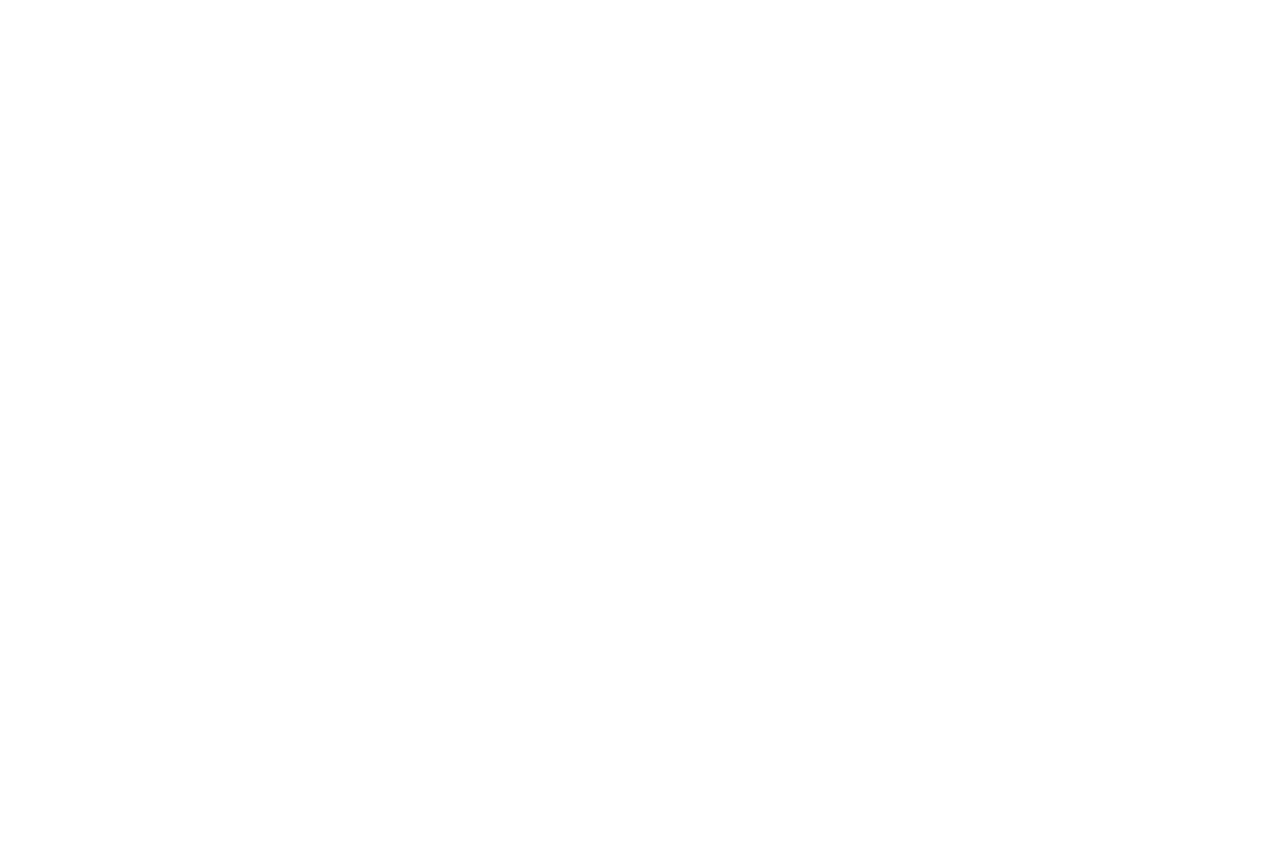
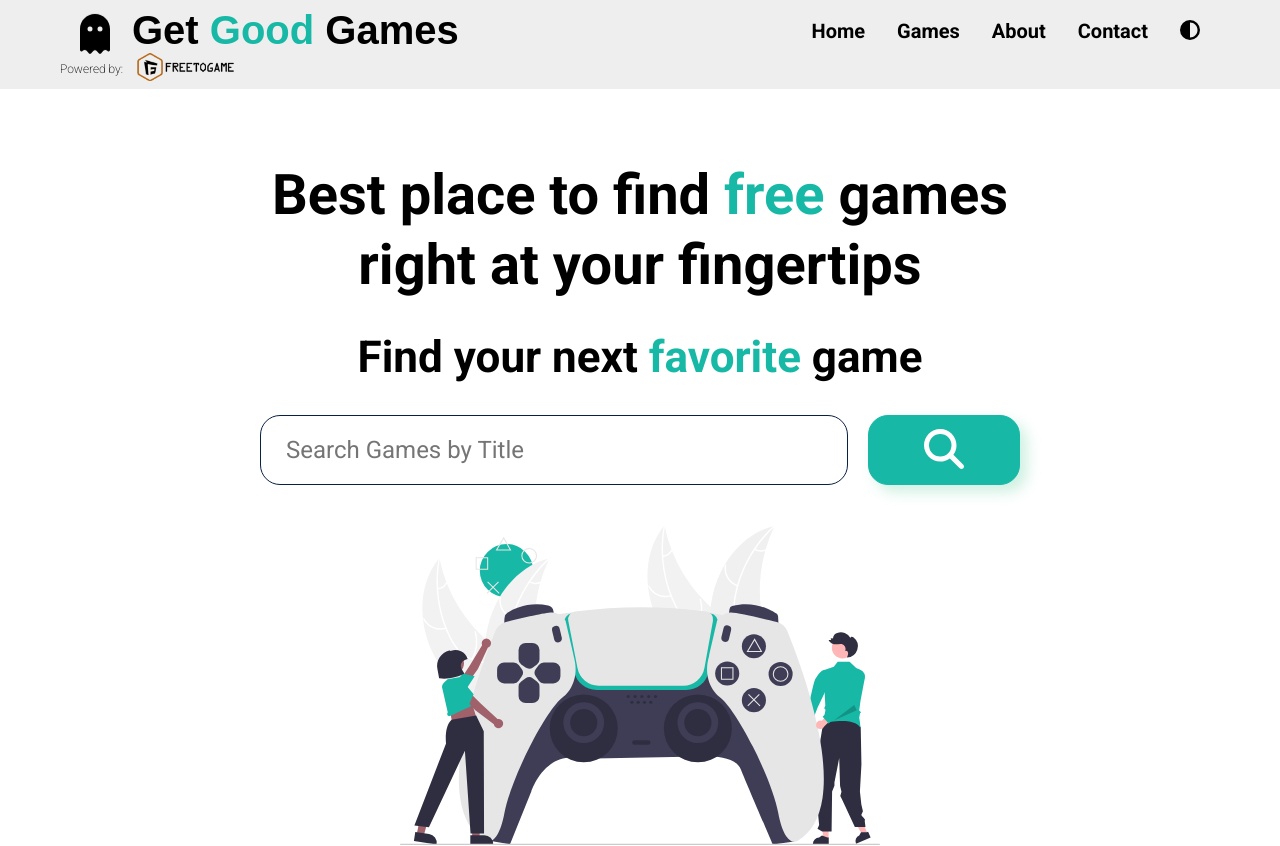
Before and after one commit to MindsMirrors/get-good-games-app, a React (Create React App) app: page / in a window 1280 px wide. Shown: the top 846 px of the page. Before the commit the page ends 800 px from the top, so only its background shows below. Built offline with nearby package versions, Linux system fonts and the light colour scheme; a web font is replaced by a local one.

Commit message:
moved router from index to app

```diff
--- a/src/App.js
+++ b/src/App.js
@@ -113,7 +113,7 @@ function App() {
   }
 
   return (
-    // <Router basename="/get-good-games-app">
+    <Router>
       <div className="App">
         <Nav
           toggleContrast={toggleContrast}
@@ -181,7 +181,7 @@ function App() {
         </Routes>
         <Footer />
       </div>
-    // </Router>
+    </Router>
   );
 }
 
--- a/src/index.js
+++ b/src/index.js
@@ -12,9 +12,7 @@ library.add(fab, faGhost, faCircleHalfStroke, faBars, faXmark, faMagnifyingGlass
 
 const root = ReactDOM.createRoot(document.getElementById('root'));
 root.render(
-    <Router basename="/get-good-games-app">
-        <App />
-    </Router>
+    <App />
 );
 
 // If you want to start measuring performance in your app, pass a function
```
